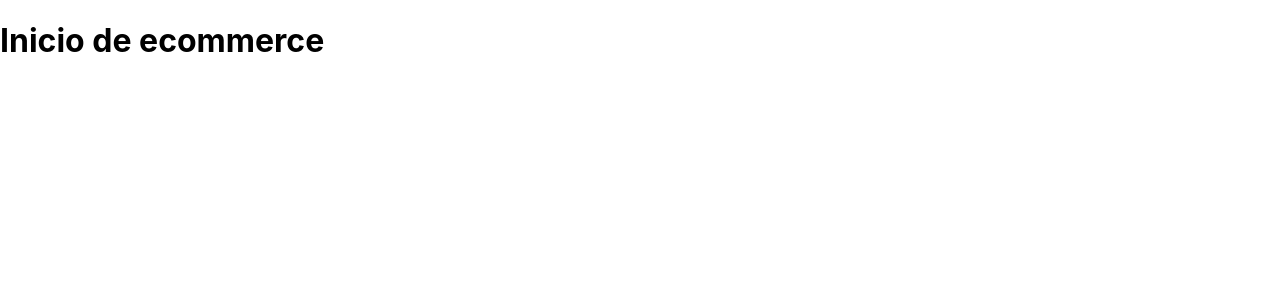
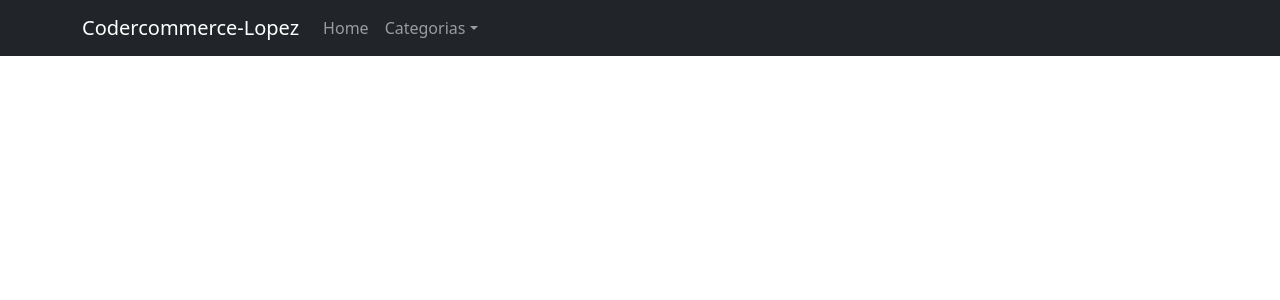
Before and after one commit to irvindev9/codercommerce-lopez, a React (Create React App) app: page / in a window 1280 px wide. Shown: the top 300 px of the page. Built offline with nearby package versions, Linux system fonts and the light colour scheme.

Commit message:
NavBar-Lopez

```diff
--- a/package.json
+++ b/package.json
@@ -6,7 +6,9 @@
     "@testing-library/jest-dom": "^5.16.1",
     "@testing-library/react": "^12.1.2",
     "@testing-library/user-event": "^13.5.0",
+    "bootstrap": "^5.1.3",
     "react": "^17.0.2",
+    "react-bootstrap": "^2.1.1",
     "react-dom": "^17.0.2",
     "react-scripts": "5.0.0",
     "web-vitals": "^2.1.3"
--- a/src/App.js
+++ b/src/App.js
@@ -1,7 +1,10 @@
+import 'bootstrap/dist/css/bootstrap.min.css';
+import NavBar from './components/NavBar';
+
 function App() {
   return (
     <div className="App">
-      <h1>Inicio de ecommerce</h1>
+      <NavBar />
     </div>
   );
 }
--- /dev/null
+++ b/src/components/NavBar.js
@@ -0,0 +1,26 @@
+import { Navbar, Container, NavDropdown, Nav } from "react-bootstrap"
+
+const NavBar = () => {
+  return (
+    <Navbar bg="dark" expand="lg" variant="dark">
+      <Container>
+        <Navbar.Brand href="#home">Codercommerce-Lopez</Navbar.Brand>
+        <Navbar.Toggle aria-controls="basic-navbar-nav" />
+        <Navbar.Collapse id="basic-navbar-nav">
+          <Nav className="me-auto">
+            <Nav.Link href="#home">Home</Nav.Link>
+            <NavDropdown title="Categorias" id="basic-nav-dropdown">
+              <NavDropdown.Item href="#action/3.1">Nintendo</NavDropdown.Item>
+              <NavDropdown.Item href="#action/3.2">Playstation</NavDropdown.Item>
+              <NavDropdown.Item href="#action/3.3">Xbox</NavDropdown.Item>
+              <NavDropdown.Divider />
+              <NavDropdown.Item href="#action/3.4">Ver todo</NavDropdown.Item>
+            </NavDropdown>
+          </Nav>
+        </Navbar.Collapse>
+      </Container>
+    </Navbar>
+  )
+}
+
+export default NavBar;
```
Also changed, not shown: 1 other file (tests, documents, lock files or other folders).
